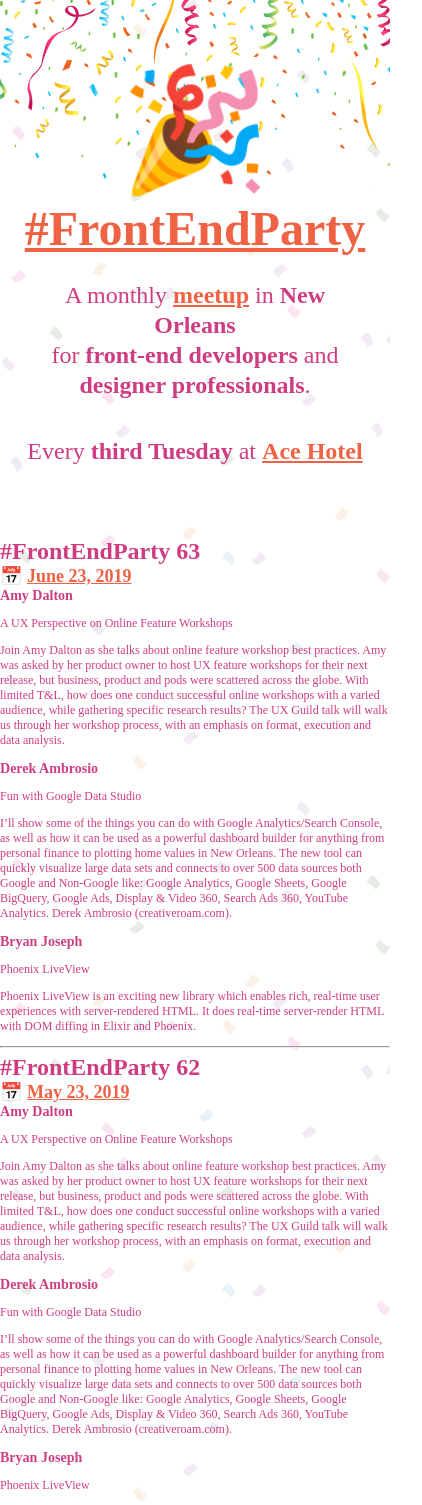
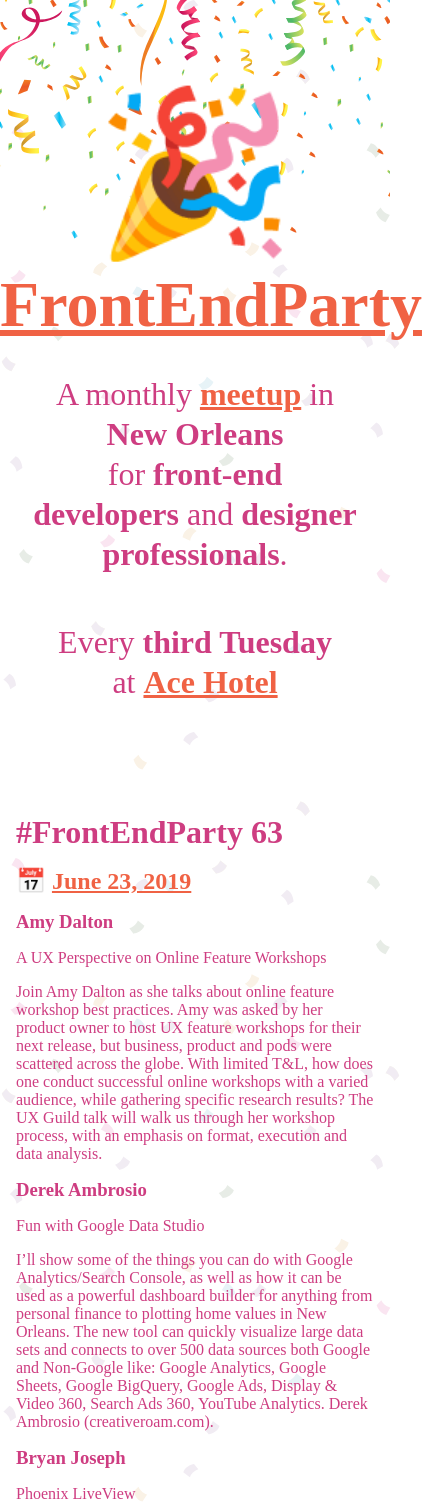
Before and after one commit to livrush/front-end-party, a React (Create React App) app: page /archive in a window 390 px wide. Shown: the top 1505 px of the page, 422 px wide, since content can reach past the window. Built offline with nearby package versions, Linux system fonts and the light colour scheme.

Commit message:
update styles

```diff
--- a/src/css/index.css
+++ b/src/css/index.css
@@ -57,7 +57,7 @@
   }
 }
 /* line 27, ../sass/_animations.scss */
-.rainbow-border, .headshot, .speaker-headshot, .organizer-headshot {
+.rainbow-border, .headshot, .speaker-headshot, .organizer-headshot, .meetup-divider {
   animation-name: rainbow-border;
   animation-duration: 60s;
   animation-delay: -5s;
@@ -68,63 +68,57 @@
 html {
   background-image: url(../assets/confetti-bg.svg);
   background-position: top center;
-  font-size: 12px;
+  font-size: 16px;
   text-align: center;
 }
-@media (min-width: 600px) {
-  /* line 11, ../sass/index.scss */
-  html {
-    font-size: 16px;
-  }
-}
 
-/* line 21, ../sass/index.scss */
+/* line 18, ../sass/index.scss */
 body {
   margin: 0;
   -webkit-font-smoothing: antialiased;
   -moz-osx-font-smoothing: grayscale;
 }
 
-/* line 27, ../sass/index.scss */
+/* line 24, ../sass/index.scss */
 p:first-child {
   margin-top: 0;
 }
 
-/* line 31, ../sass/index.scss */
-.bold, .speaker-name, .speaker-presentation {
+/* line 28, ../sass/index.scss */
+.bold, .speaker-name, .speaker-presentation, .talk-presenter {
   font-weight: bold;
 }
 
-/* line 35, ../sass/index.scss */
+/* line 32, ../sass/index.scss */
 .page-contents {
   margin: auto;
 }
 @media (min-width: 600px) {
-  /* line 35, ../sass/index.scss */
+  /* line 32, ../sass/index.scss */
   .page-contents {
     width: 500px;
   }
 }
 @media (min-width: 900px) {
-  /* line 35, ../sass/index.scss */
+  /* line 32, ../sass/index.scss */
   .page-contents {
     width: 600px;
   }
 }
 @media (min-width: 1200px) {
-  /* line 35, ../sass/index.scss */
+  /* line 32, ../sass/index.scss */
   .page-contents {
     width: 900px;
   }
 }
 @media (min-width: 1800px) {
-  /* line 35, ../sass/index.scss */
+  /* line 32, ../sass/index.scss */
   .page-contents {
     width: 1200px;
   }
 }
 
-/* line 51, ../sass/index.scss */
+/* line 48, ../sass/index.scss */
 .rainbow-text {
   animation-name: rainbow-text;
   animation-duration: 60s;
@@ -132,44 +126,44 @@
   font-family: Source Sans Pro;
 }
 
-/* line 58, ../sass/index.scss */
+/* line 55, ../sass/index.scss */
 .link-delay {
   animation-delay: -10s;
   font-family: inherit;
   font-weight: bold;
 }
 
-/* line 64, ../sass/index.scss */
+/* line 61, ../sass/index.scss */
 h1, h2, h3, h4, h5, h6 {
   font-family: Fredoka One;
   margin: 0;
 }
 
-/* line 69, ../sass/index.scss */
+/* line 66, ../sass/index.scss */
 .emoji-lg {
   font-size: 10rem;
 }
 
-/* line 73, ../sass/index.scss */
+/* line 70, ../sass/index.scss */
 .title-2 {
   font-size: 4rem;
   margin-bottom: 1rem;
 }
 
-/* line 78, ../sass/index.scss */
+/* line 75, ../sass/index.scss */
 .title-3 {
   font-size: 3rem;
   margin-bottom: 1rem;
 }
 
-/* line 83, ../sass/index.scss */
+/* line 80, ../sass/index.scss */
 .title-4 {
   font-size: 2rem;
   line-height: 1.25;
   margin-bottom: 1rem;
 }
 
-/* line 89, ../sass/index.scss */
+/* line 86, ../sass/index.scss */
 .header {
   display: flex;
   flex-direction: column;
@@ -182,35 +176,35 @@
   padding: 5rem 2rem;
 }
 
-/* line 101, ../sass/index.scss */
+/* line 98, ../sass/index.scss */
 .content {
-  padding: 7rem 1rem;
+  padding: 3.5rem 1rem;
 }
 
-/* line 105, ../sass/index.scss */
+/* line 102, ../sass/index.scss */
 .content-title {
   font-size: 2.25rem;
   margin-bottom: 2rem;
 }
 
-/* line 110, ../sass/index.scss */
+/* line 107, ../sass/index.scss */
 .content-body {
   font-size: 1.25rem;
 }
 @media (min-width: 600px) {
-  /* line 110, ../sass/index.scss */
+  /* line 107, ../sass/index.scss */
   .content-body {
     padding-left: 5rem;
   }
 }
 
-/* line 122, ../sass/index.scss */
+/* line 119, ../sass/index.scss */
 .presenters {
   position: relative;
   cursor: pointer;
 }
 
-/* line 129, ../sass/index.scss */
+/* line 126, ../sass/index.scss */
 .presenters-pointer {
   animation-name: tap-finger;
   animation-duration: 1s;
@@ -222,7 +216,7 @@
   z-index: 40;
 }
 
-/* line 140, ../sass/index.scss */
+/* line 137, ../sass/index.scss */
 .speaker {
   display: flex;
   flex-direction: column;
@@ -231,91 +225,129 @@
   padding: 1rem;
   transition: 300ms;
 }
-/* line 147, ../sass/index.scss */
-.speaker:nth-child(2) {
-  left: 2rem;
-}
-/* line 150, ../sass/index.scss */
-.speaker:nth-child(3) {
-  left: 4rem;
-  top: 2rem;
+
+/* line 146, ../sass/index.scss */
+.speaker-top {
+  display: flex;
 }
 @media (max-width: 599px) {
-  /* line 140, ../sass/index.scss */
-  .speaker {
-    align-items: center;
+  /* line 146, ../sass/index.scss */
+  .speaker-top {
     flex-direction: column;
   }
 }
 
-/* line 160, ../sass/index.scss */
-.speaker-top {
-  display: flex;
-}
-
-/* line 172, ../sass/index.scss */
+/* line 161, ../sass/index.scss */
 .headshot, .speaker-headshot, .organizer-headshot {
   border: 0.25rem solid;
   border-radius: 100%;
   margin-bottom: 2rem;
 }
 
-/* line 179, ../sass/index.scss */
+/* line 168, ../sass/index.scss */
+.speaker-headshot-container {
+  display: flex;
+}
+@media (max-width: 599px) {
+  /* line 168, ../sass/index.scss */
+  .speaker-headshot-container {
+    justify-content: center;
+  }
+}
+
+/* line 175, ../sass/index.scss */
 .speaker-headshot {
   margin-right: 1rem;
   height: 8rem;
   width: 8rem;
 }
 @media (max-width: 599px) {
-  /* line 179, ../sass/index.scss */
+  /* line 175, ../sass/index.scss */
   .speaker-headshot {
     height: 12rem;
     width: 12rem;
   }
 }
 
-/* line 190, ../sass/index.scss */
+/* line 186, ../sass/index.scss */
 .organizers {
   display: flex;
   flex-wrap: wrap;
   justify-content: space-between;
 }
+@media (max-width: 599px) {
+  /* line 186, ../sass/index.scss */
+  .organizers {
+    justify-content: center;
+  }
+}
 
-/* line 196, ../sass/index.scss */
+/* line 195, ../sass/index.scss */
 .organizer {
   align-items: center;
   display: flex;
   flex-direction: column;
-  height: 20rem;
   justify-content: center;
   padding: 1rem;
-  margin: 0.5rem;
+  margin: 1rem;
   width: 12rem;
 }
-/* line 205, ../sass/index.scss */
+/* line 203, ../sass/index.scss */
 .organizer > * {
   margin-bottom: 1rem;
 }
+@media (max-width: 599px) {
+  /* line 195, ../sass/index.scss */
+  .organizer {
+    width: 100%;
+  }
+}
 
-/* line 210, ../sass/index.scss */
+@media (max-width: 599px) {
+  /* line 211, ../sass/index.scss */
+  .organizer-name {
+    font-size: 2rem;
+  }
+}
+
+/* line 217, ../sass/index.scss */
 .organizer-headshot {
   height: 10rem;
   width: 10rem;
 }
+@media (max-width: 599px) {
+  /* line 217, ../sass/index.scss */
+  .organizer-headshot {
+    height: 12rem;
+    width: 12rem;
+  }
+}
 
-/* line 216, ../sass/index.scss */
+/* line 227, ../sass/index.scss */
 .organizer-social-link {
   font-size: 1.5rem;
   margin: 0 0.5rem;
   padding: 0.25rem;
 }
+@media (max-width: 599px) {
+  /* line 227, ../sass/index.scss */
+  .organizer-social-link {
+    font-size: 2.5rem;
+  }
+}
 
-/* line 222, ../sass/index.scss */
+/* line 236, ../sass/index.scss */
 .organizer-emoji {
   font-size: 2.5rem;
 }
+@media (max-width: 599px) {
+  /* line 236, ../sass/index.scss */
+  .organizer-emoji {
+    font-size: 3.5rem;
+  }
+}
 
-/* line 226, ../sass/index.scss */
+/* line 243, ../sass/index.scss */
 .footer {
   background-image: url(../assets/confetti-footer.svg);
   background-repeat: repeat-x;
@@ -324,15 +356,31 @@
   padding: 0 2rem 10rem;
 }
 
-/* line 234, ../sass/index.scss */
+/* line 251, ../sass/index.scss */
 .footer-link {
   margin: 1rem;
 }
 
-/* line 238, ../sass/index.scss */
+/* line 255, ../sass/index.scss */
 .content,
 .meetup {
   text-align: left;
+}
+
+/* line 260, ../sass/index.scss */
+.archive {
+  margin: 1rem;
+}
+
+/* line 264, ../sass/index.scss */
+.meetup-number,
+.meetup-date {
+  margin: 1rem 0;
+}
+
+/* line 273, ../sass/index.scss */
+.meetup-divider {
+  margin: 3rem 1rem;
 }
 
 @keyframes App-logo-spin {
--- a/src/sass/index.scss
+++ b/src/sass/index.scss
@@ -11,11 +11,8 @@
 html {
   background-image: url(../assets/confetti-bg.svg);
   background-position: top center;
-  font-size: 12px;
+  font-size: 16px;
   text-align: center;
-  @include for-sm {
-    font-size: 16px;
-  }
 }
 
 body {
@@ -99,7 +96,7 @@
 }
 
 .content {
-  padding: 7rem 1rem;
+  padding: 3.5rem 1rem;
 }
 
 .content-title {
@@ -144,21 +141,13 @@
   overflow: hidden;
   padding: 1rem;
   transition: 300ms;
-  &:nth-child(2) {
-    left: 2rem;
-  }
-  &:nth-child(3) {
-    left: 4rem;
-    top: 2rem;
-  }
-  @include for-xs {
-    align-items: center;
-    flex-direction: column;
-  }
 }
 
 .speaker-top {
   display: flex;
+  @include for-xs {
+    flex-direction: column;
+  }
 }
 
 .speaker-name {
@@ -176,6 +165,13 @@
   margin-bottom: 2rem;
 }
 
+.speaker-headshot-container {
+  display: flex;
+  @include for-xs {
+    justify-content: center;
+  }
+}
+
 .speaker-headshot {
   @extend .headshot;
   margin-right: 1rem;
@@ -191,19 +187,30 @@
   display: flex;
   flex-wrap: wrap;
   justify-content: space-between;
+  @include for-xs {
+    justify-content: center;
+  }
 }
 
 .organizer {
   align-items: center;
   display: flex;
   flex-direction: column;
-  height: 20rem;
   justify-content: center;
   padding: 1rem;
-  margin: 0.5rem;
+  margin: 1rem;
   width: 12rem;
   & > * {
     margin-bottom: 1rem;
+  }
+  @include for-xs {
+    width: 100%;
+  }
+}
+
+.organizer-name {
+  @include for-xs {
+    font-size: 2rem;
   }
 }
 
@@ -211,16 +218,26 @@
   @extend .headshot;
   height: 10rem;
   width: 10rem;
+  @include for-xs {
+    height: 12rem;
+    width: 12rem;
+  }
 }
 
 .organizer-social-link {
   font-size: 1.5rem;
   margin: 0 0.5rem;
   padding: 0.25rem;
+  @include for-xs {
+    font-size: 2.5rem;
+  }
 }
 
 .organizer-emoji {
   font-size: 2.5rem;
+  @include for-xs {
+    font-size: 3.5rem;
+  }
 }
 
 .footer {
@@ -240,6 +257,24 @@
   text-align: left;
 }
 
+.archive {
+  margin: 1rem;
+}
+
+.meetup-number,
+.meetup-date {
+  margin: 1rem 0;
+}
+
+.talk-presenter {
+  @extend .bold;
+}
+
+.meetup-divider {
+  @extend .rainbow-border;
+  margin: 3rem 1rem;
+}
+
 @keyframes App-logo-spin {
   from {
     transform: rotate(0deg);
```
